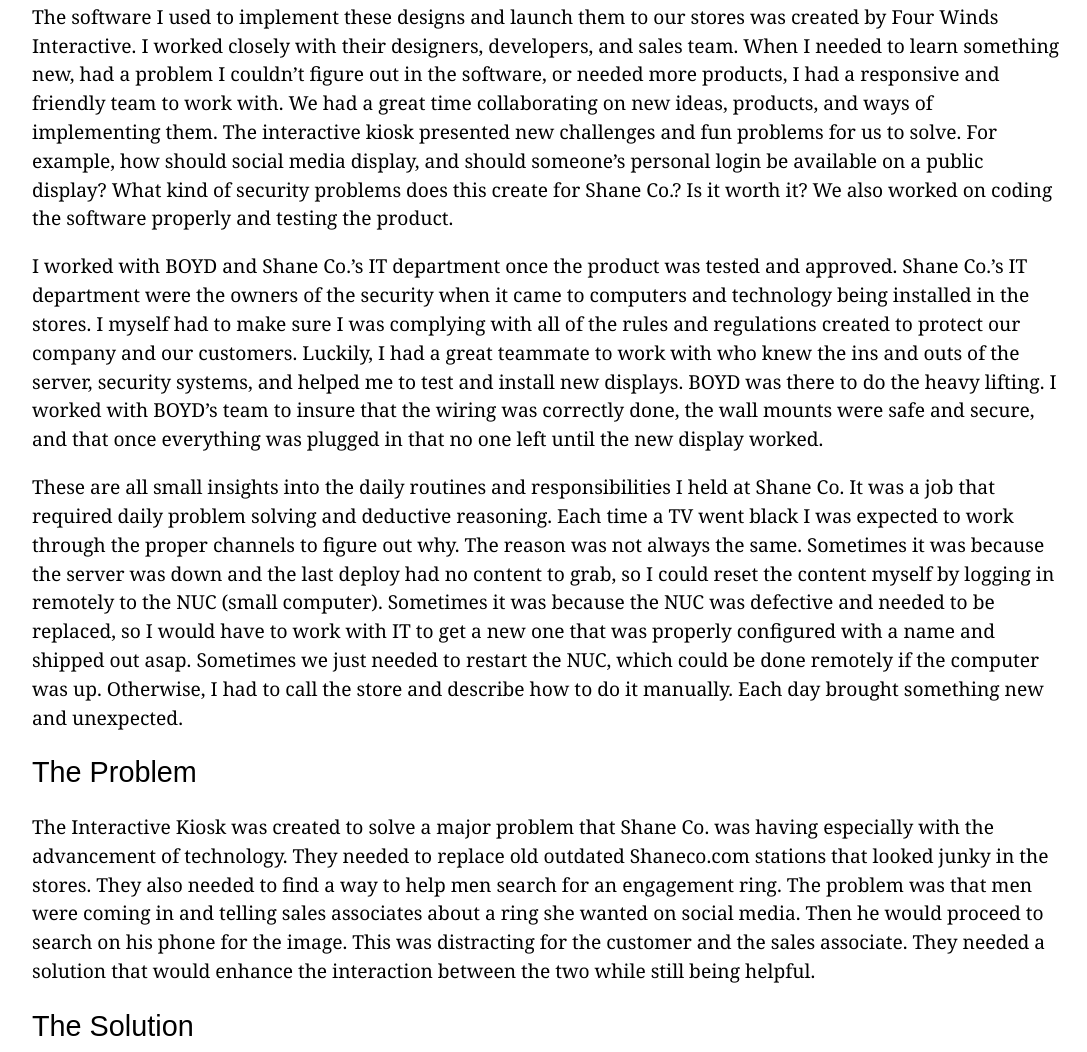
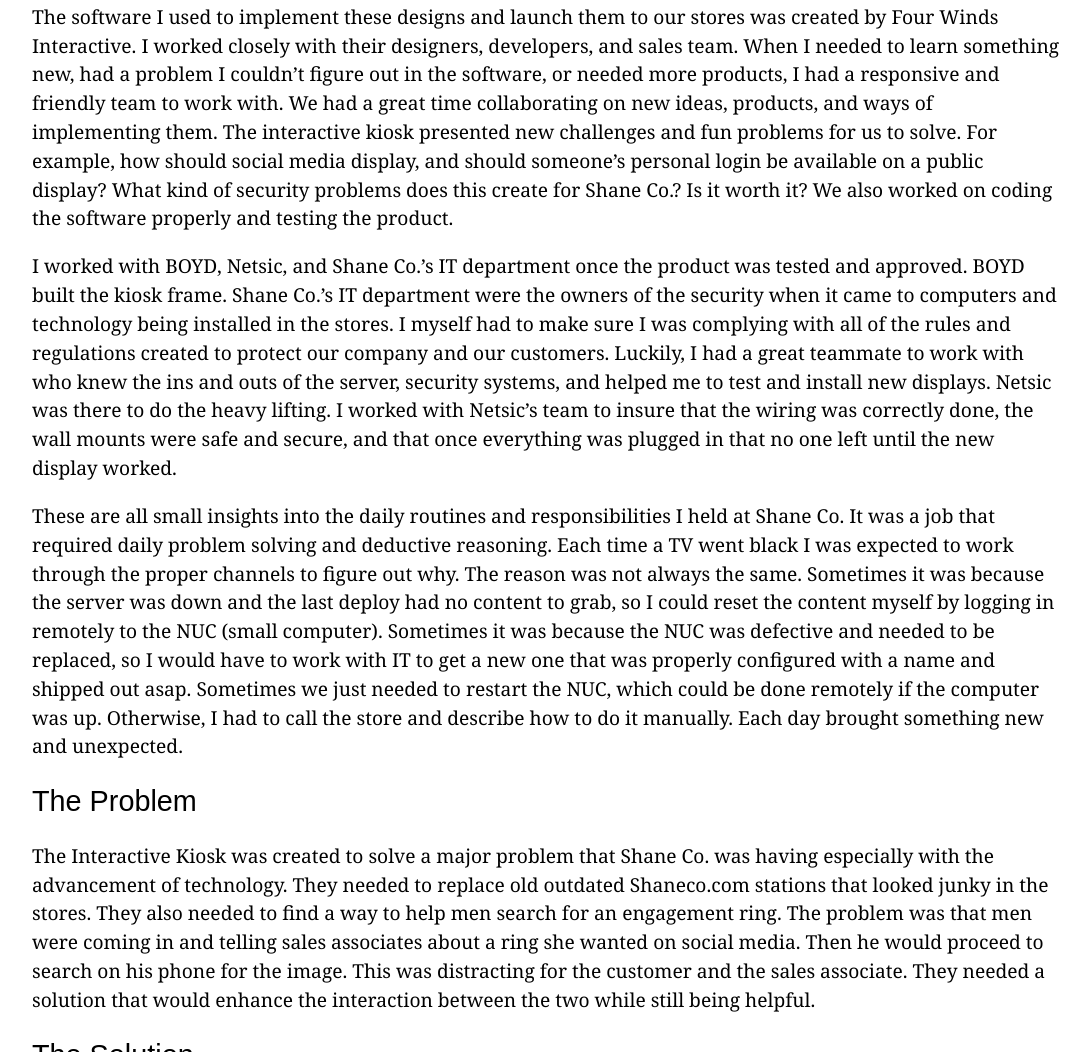
Before and after one commit to kbryden/kbryden.github.io, a plain HTML site: page PUBLIC/interactivekiosk.html in a window 1280 px wide. Shown: the part 1243-2295 px from the top of the page, without its empty margins (93-1180 px from the left). Drawn offline with Linux system fonts and the light colour scheme.

Commit message:
quick edit to kiosk page
quick edit

```diff
--- a/PUBLIC/interactivekiosk.html
+++ b/PUBLIC/interactivekiosk.html
@@ -57,7 +57,7 @@
                          <p>My role at Shane Co. was very versatile and broad. I owned my product and created my own niche area within the department. Not only did I design, prototype, and create deliverables, I also worked with several departments and outside companies.</p>
                         <p>For Shane Co.'s Marketing department, I created high fidelity prototypes and designs. I would start with sketches and then move to Photoshop. Once satisfied with a design, I would display it on internal screens for my creative team as well as directors for input and critique. This process would be repeated until final approval, at which point, designs were launched to our stores nationwide.</p>
                         <p>The software I used to implement these designs and launch them to our stores was created by Four Winds Interactive. I worked closely with their designers, developers, and sales team. When I needed to learn something new, had a problem I couldn’t figure out in the software, or needed more products, I had a responsive and friendly team to work with. We had a great time collaborating on new ideas, products, and ways of implementing them. The interactive kiosk presented new challenges and fun problems for us to solve. For example, how should social media display, and should someone’s personal login be available on a public display? What kind of security problems does this create for Shane Co.? Is it worth it? We also worked on coding the software properly and testing the product.</p>
-                        <p>I worked with BOYD and Shane Co.’s IT department once the product was tested and approved. Shane Co.’s IT department were the owners of the security when it came to computers and technology being installed in the stores. I myself had to make sure I was complying with all of the rules and regulations created to protect our company and our customers. Luckily, I had a great teammate to work with who knew the ins and outs of the server, security systems, and helped me to test and install new displays. BOYD was there to do the heavy lifting. I worked with BOYD’s team to insure that the wiring was correctly done, the wall mounts were safe and secure, and that once everything was plugged in that no one left until the new display worked.</p>
+                        <p>I worked with BOYD, Netsic, and Shane Co.’s IT department once the product was tested and approved. BOYD built the kiosk frame. Shane Co.’s IT department were the owners of the security when it came to computers and technology being installed in the stores. I myself had to make sure I was complying with all of the rules and regulations created to protect our company and our customers. Luckily, I had a great teammate to work with who knew the ins and outs of the server, security systems, and helped me to test and install new displays. Netsic was there to do the heavy lifting. I worked with Netsic’s team to insure that the wiring was correctly done, the wall mounts were safe and secure, and that once everything was plugged in that no one left until the new display worked.</p>
                         <p>These are all small insights into the daily routines and responsibilities I held at Shane Co. It was a job that required daily problem solving and deductive reasoning. Each time a TV went black I was expected to work through the proper channels to figure out why. The reason was not always the same. Sometimes it was because the server was down and the last deploy had no content to grab, so I could reset the content myself by logging in remotely to the NUC (small computer). Sometimes it was because the NUC was defective and needed to be replaced, so I would have to work with IT to get a new one that was properly configured with a name and shipped out asap. Sometimes we just needed to restart the NUC, which could be done remotely if the computer was up. Otherwise, I had to call the store and describe how to do it manually. Each day brought something new and unexpected.</p>
 						<h2>The Problem</h2>
 						<p>The Interactive Kiosk was created to solve a major problem that Shane Co. was having especially with the advancement of technology. They needed to replace old outdated Shaneco.com stations that looked junky in the stores. They also needed to find a way to help men search for an engagement ring. The problem was that men were coming in and telling sales associates about a ring she wanted on social media. Then he would proceed to search on his phone for the image. This was distracting for the customer and the sales associate. They needed a solution that would enhance the interaction between the two while still being helpful.
```
